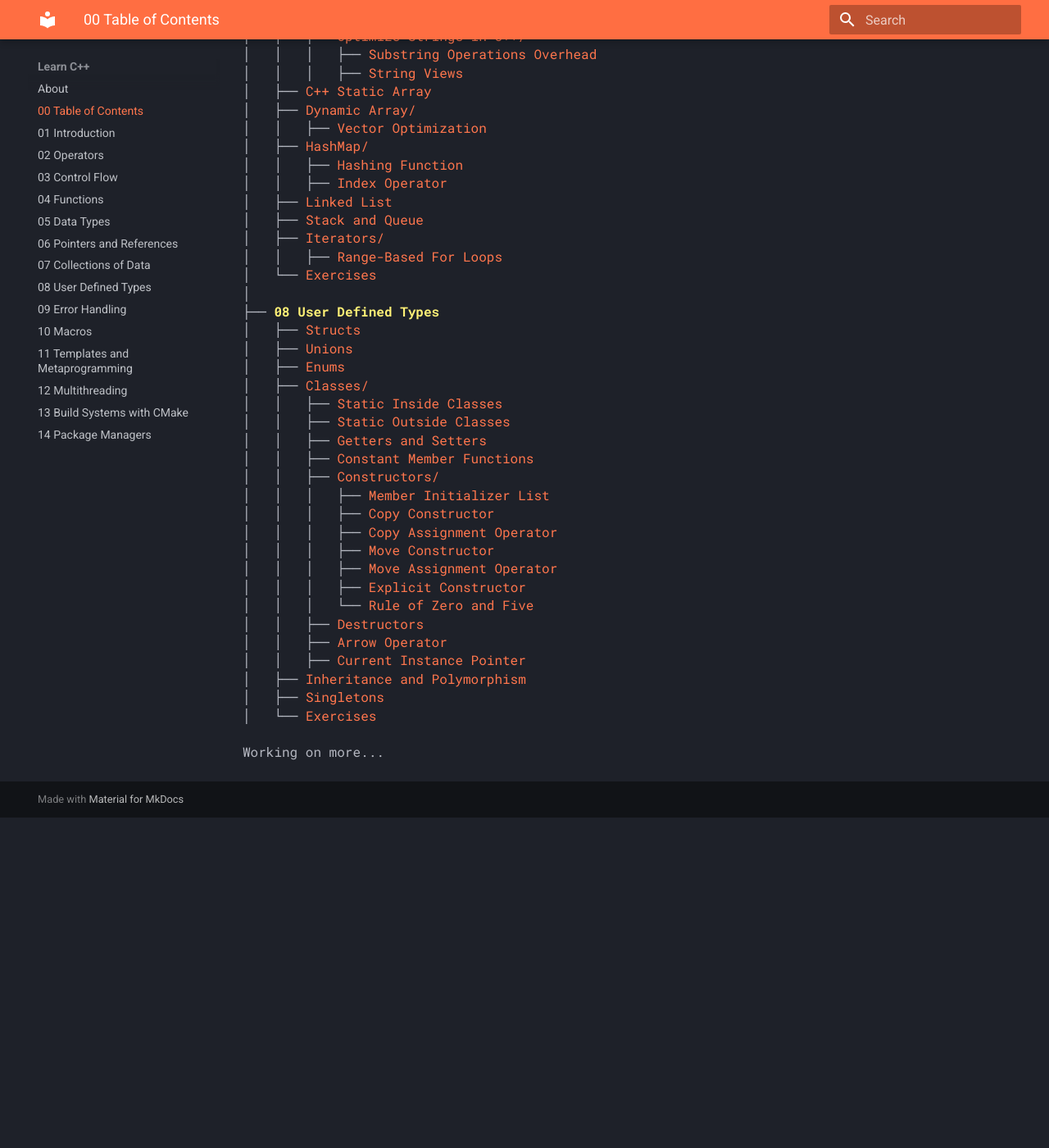
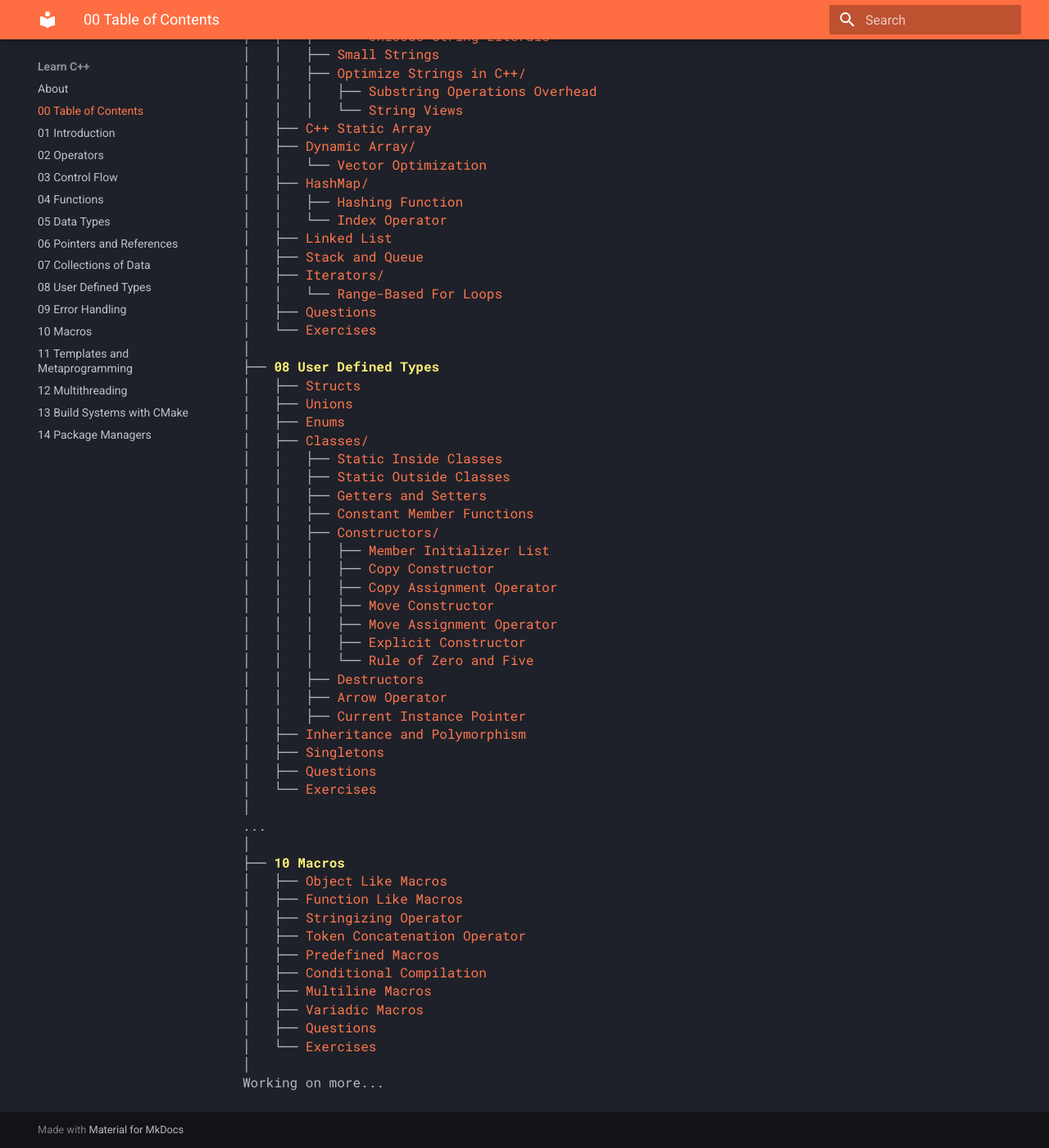
Before and after one commit to CL0001/learn-cplusplus, an MkDocs documentation site: the page built from docs/00 Table of Contents.md, in a window 1280 px wide and 1400 px high, scrolled down 4244 px. Shown: the whole window at 82% size. Built offline with MkDocs 1.6.1 and Material for MkDocs 9.7.7, drawn with Linux system fonts in a browser that asks for light colours; before the commit the page ends 5241 px from its top, so only the background shows below that; some of the changed text lies outside the part shown.

```diff
--- a/docs/00 Table of Contents.md
+++ b/docs/00 Table of Contents.md
@@ -120,6 +120,7 @@
 │   ├── <a href="/learn-cplusplus/05 Data Types/#run-time-type-identification">Run-Time Type Identification/</a>
 │   │   ├── <a href="/learn-cplusplus/05 Data Types/#type-id">Type ID</a>
 │   │   └── <a href="/learn-cplusplus/05 Data Types/#considerations-when-using-rtti">Considerations When Using RTTI</a>
+│   ├── <a href="/learn-cplusplus/05 Data Types/#questions">Questions</a>
 │   └── <a href="/learn-cplusplus/05 Data Types/#exercises">Exercises</a>
 │
 ├── <strong><a href="/learn-cplusplus/06 Pointers and References/"><span class="link">06 Pointers and References/</span></a></strong>
@@ -132,36 +133,37 @@
 │   │   ├── <a href="/learn-cplusplus/06 Pointers and References/#dereferencing-a-pointer">Dereferencing a Pointer</a>
 │   │   ├── <a href="/learn-cplusplus/06 Pointers and References/#dynamic-memory-allocation">Dynamic Memory Allocation/</a>
 │   │   │   ├── <a href="/learn-cplusplus/06 Pointers and References/#initializing-heap-memory">Initializing Heap Memory</a>
-│   │   │   ├── <a href="/learn-cplusplus/06 Pointers and References/#heap-memory-management">Heap Memory Management</a>
+│   │   │   └── <a href="/learn-cplusplus/06 Pointers and References/#heap-memory-management">Heap Memory Management</a>
 │   │   ├── <a href="/learn-cplusplus/06 Pointers and References/#constant-pointers">Constant Pointers/</a>
 │   │   │   ├── <a href="/learn-cplusplus/06 Pointers and References/#pointer-to-constant">Pointer to Constant</a>
 │   │   │   ├── <a href="/learn-cplusplus/06 Pointers and References/#constant-pointer">Constant Pointer</a>
-│   │   │   ├── <a href="/learn-cplusplus/06 Pointers and References/#constant-pointer-to-constant">Constant Pointer to Constant</a>
+│   │   │   └── <a href="/learn-cplusplus/06 Pointers and References/#constant-pointer-to-constant">Constant Pointer to Constant</a>
 │   │   ├── <a href="/learn-cplusplus/06 Pointers and References/#pointer-to-pointer">Pointer to Pointer</a>
 │   │   ├── <a href="/learn-cplusplus/06 Pointers and References/#pointer-safety">Pointer Safety/</a>
 │   │   │   ├── <a href="/learn-cplusplus/06 Pointers and References/#dangling-pointers">Dangling Pointers</a>
 │   │   │   ├── <a href="/learn-cplusplus/06 Pointers and References/#memory-leaks">Memory Leaks</a>
 │   │   │   ├── <a href="/learn-cplusplus/06 Pointers and References/#buffer-overflows">Buffer Overflows</a>
 │   │   │   ├── <a href="/learn-cplusplus/06 Pointers and References/#pointer-aliasing-and-ownership">Pointer Aliasing and Ownership</a>
-│   │   │   ├── <a href="/learn-cplusplus/06 Pointers and References/#preventions">Preventions</a>
+│   │   │   └── <a href="/learn-cplusplus/06 Pointers and References/#preventions">Preventions</a>
 │   ├── <a href="/learn-cplusplus/06 Pointers and References/#pointer-arithmetic">Pointer Arithmetic</a>
 │   ├── <a href="/learn-cplusplus/06 Pointers and References/#references">References/</a>
 │   │   ├── <a href="/learn-cplusplus/06 Pointers and References/#reference-vs-address-of-operator">Reference vs. Address-of Operator</a>
 │   │   ├── <a href="/learn-cplusplus/06 Pointers and References/#pass-by-value-vs-pass-by-reference">Pass by Value vs. Pass by Reference</a>
-│   │   ├── <a href="/learn-cplusplus/06 Pointers and References/#when-to-pass-by-reference">When to Pass by Reference</a>
+│   │   └── <a href="/learn-cplusplus/06 Pointers and References/#when-to-pass-by-reference">When to Pass by Reference</a>
 │   ├── <a href="/learn-cplusplus/06 Pointers and References/#function-pointer">Function Pointer</a>
 │   ├── <a href="/learn-cplusplus/06 Pointers and References/#where-to-use-function-pointers">Where to Use Function Pointers</a>
 │   ├── <a href="/learn-cplusplus/06 Pointers and References/#lvalues-and-rvalues">Lvalues and Rvalues/</a>
 │   │   ├── <a href="/learn-cplusplus/06 Pointers and References/#lvalue-reference">Lvalue Reference</a>
-│   │   ├── <a href="/learn-cplusplus/06 Pointers and References/#rvalue-reference">Rvalue Reference</a>
+│   │   └── <a href="/learn-cplusplus/06 Pointers and References/#rvalue-reference">Rvalue Reference</a>
 │   ├── <a href="/learn-cplusplus/06 Pointers and References/#move-semantics">Move Semantics/</a>
 │   │   ├── <a href="/learn-cplusplus/06 Pointers and References/#standard-move-function">Standard Move Function</a>
-│   │   ├── <a href="/learn-cplusplus/06 Pointers and References/#move-assignment-operator">Move Assignment Operator</a>
+│   │   └── <a href="/learn-cplusplus/06 Pointers and References/#move-assignment-operator">Move Assignment Operator</a>
 │   ├── <a href="/learn-cplusplus/06 Pointers and References/#smart-pointers">Smart Pointers/</a>
 │   │   ├── <a href="/learn-cplusplus/06 Pointers and References/#unique-pointer">Unique Pointer</a>
 │   │   ├── <a href="/learn-cplusplus/06 Pointers and References/#shared-pointer">Shared Pointer</a>
 │   │   ├── <a href="/learn-cplusplus/06 Pointers and References/#weak-pointer">Weak Pointer</a>
-│   │   ├── <a href="/learn-cplusplus/06 Pointers and References/#when-to-use-smart-pointers">When to Use Smart Pointers</a>
+│   │   └── <a href="/learn-cplusplus/06 Pointers and References/#when-to-use-smart-pointers">When to Use Smart Pointers</a>
+│   ├── <a href="/learn-cplusplus/06 Pointers and References/#questions">Questions</a>
 │   └── <a href="/learn-cplusplus/06 Pointers and References/#exercises">Exercises</a>
 │
 ├── <strong><a href="/learn-cplusplus/07 Collections of Data/"><span class="link">07 Collections of Data/</span></a></strong>
@@ -174,7 +176,7 @@
 │   │   │   ├── <a href="/learn-cplusplus/07 Collections of Data/#dynamically-allocate-a-2d-array">Dynamically Allocate a 2D Array</a>
 │   │   │   ├── <a href="/learn-cplusplus/07 Collections of Data/#deallocate-a-2d-array">Deallocate a 2D Array</a>
 │   │   │   ├── <a href="/learn-cplusplus/07 Collections of Data/#access-multidimensional-arrays">Access Multidimensional Arrays</a>
-│   │   │   ├── <a href="/learn-cplusplus/07 Collections of Data/#optimize-memory-access-for-multidimensional-arrays">Optimize Memory Access for Multidimensional Arrays</a>
+│   │   │   └── <a href="/learn-cplusplus/07 Collections of Data/#optimize-memory-access-for-multidimensional-arrays">Optimize Memory Access for Multidimensional Arrays</a>
 │   ├── <a href="/learn-cplusplus/07 Collections of Data/#strings">Strings/</a>
 │   │   ├── <a href="/learn-cplusplus/07 Collections of Data/#c-style-strings">C-Style Strings</a>
 │   │   ├── <a href="/learn-cplusplus/07 Collections of Data/#modifiable-c-style-strings">Modifiable C-Style Strings</a>
@@ -182,21 +184,22 @@
 │   │   ├── <a href="/learn-cplusplus/07 Collections of Data/#string-concatenation">String Concatenation</a>
 │   │   ├── <a href="/learn-cplusplus/07 Collections of Data/#string-literals">String Literals/</a>
 │   │   │   ├── <a href="/learn-cplusplus/07 Collections of Data/#raw-string-literals">Raw String Literals</a>
-│   │   │   ├── <a href="/learn-cplusplus/07 Collections of Data/#unicode-string-literals">Unicode String Literals</a>
+│   │   │   └── <a href="/learn-cplusplus/07 Collections of Data/#unicode-string-literals">Unicode String Literals</a>
 │   │   ├── <a href="/learn-cplusplus/07 Collections of Data/#small-strings">Small Strings</a>
 │   │   ├── <a href="/learn-cplusplus/07 Collections of Data/#optimize-strings-in-c">Optimize Strings in C++/</a>
 │   │   │   ├── <a href="/learn-cplusplus/07 Collections of Data/#substring-operations-overhead">Substring Operations Overhead</a>
-│   │   │   ├── <a href="/learn-cplusplus/07 Collections of Data/#string-views">String Views</a>
+│   │   │   └── <a href="/learn-cplusplus/07 Collections of Data/#string-views">String Views</a>
 │   ├── <a href="/learn-cplusplus/07 Collections of Data/#c-static-array">C++ Static Array</a>
 │   ├── <a href="/learn-cplusplus/07 Collections of Data/#dynamic-array">Dynamic Array/</a>
-│   │   ├── <a href="/learn-cplusplus/07 Collections of Data/#vector-optimization">Vector Optimization</a>
+│   │   └── <a href="/learn-cplusplus/07 Collections of Data/#vector-optimization">Vector Optimization</a>
 │   ├── <a href="/learn-cplusplus/07 Collections of Data/#hashmap">HashMap/</a>
 │   │   ├── <a href="/learn-cplusplus/07 Collections of Data/#hashing-function">Hashing Function</a>
-│   │   ├── <a href="/learn-cplusplus/07 Collections of Data/#index-operator">Index Operator</a>
+│   │   └── <a href="/learn-cplusplus/07 Collections of Data/#index-operator">Index Operator</a>
 │   ├── <a href="/learn-cplusplus/07 Collections of Data/#linked-list">Linked List</a>
 │   ├── <a href="/learn-cplusplus/07 Collections of Data/#stack-and-queue">Stack and Queue</a>
 │   ├── <a href="/learn-cplusplus/07 Collections of Data/#iterators">Iterators/</a>
-│   │   ├── <a href="/learn-cplusplus/07 Collections of Data/#range-based-for-loops">Range-Based For Loops</a>
+│   │   └── <a href="/learn-cplusplus/07 Collections of Data/#range-based-for-loops">Range-Based For Loops</a>
+│   ├── <a href="/learn-cplusplus/07 Collections of Data/#questions">Questions</a>
 │   └── <a href="/learn-cplusplus/07 Collections of Data/#exercises">Exercises</a>
 │
 ├── <strong><a href="/learn-cplusplus/08 User Defined Types/"><span class="link">08 User Defined Types</span></a></strong>
@@ -221,7 +224,22 @@
 │   │   ├── <a href="/learn-cplusplus/08 User Defined Types/#current-instance-pointer">Current Instance Pointer</a>
 │   ├── <a href="/learn-cplusplus/08 User Defined Types/#inheritance-and-polymorphism">Inheritance and Polymorphism</a>
 │   ├── <a href="/learn-cplusplus/08 User Defined Types/#singletons">Singletons</a>
+│   ├── <a href="/learn-cplusplus/08 User Defined Types/#questions">Questions</a>
 │   └── <a href="/learn-cplusplus/08 User Defined Types/#exercises">Exercises</a>
-
+│
+...
+│
+├── <strong><a href="/learn-cplusplus/10 Macros/"><span class="link">10 Macros</span></a></strong>
+│   ├── <a href="/learn-cplusplus/10 Macros/#object-like-macros">Object Like Macros</a>
+│   ├── <a href="/learn-cplusplus/10 Macros/#function-like-macros">Function Like Macros</a>
+│   ├── <a href="/learn-cplusplus/10 Macros/#stringizing-operator">Stringizing Operator</a>
+│   ├── <a href="/learn-cplusplus/10 Macros/#token-concatenation-operator">Token Concatenation Operator</a>
+│   ├── <a href="/learn-cplusplus/10 Macros/#predefined-macros">Predefined Macros</a>
+│   ├── <a href="/learn-cplusplus/10 Macros/#conditional-compilation">Conditional Compilation</a>
+│   ├── <a href="/learn-cplusplus/10 Macros/#multiline-macros">Multiline Macros</a>
+│   ├── <a href="/learn-cplusplus/10 Macros/#variadic-macros">Variadic Macros</a>
+│   ├── <a href="/learn-cplusplus/10 Macros/#questions">Questions</a>
+│   └── <a href="/learn-cplusplus/10 Macros/#exercises">Exercises</a>
+│
 Working on more...
 </pre>
```
Also changed, not shown: docs/08 User Defined Types.md (+16 -117 lines), docs/10 Macros.md (+153 -60 lines).
